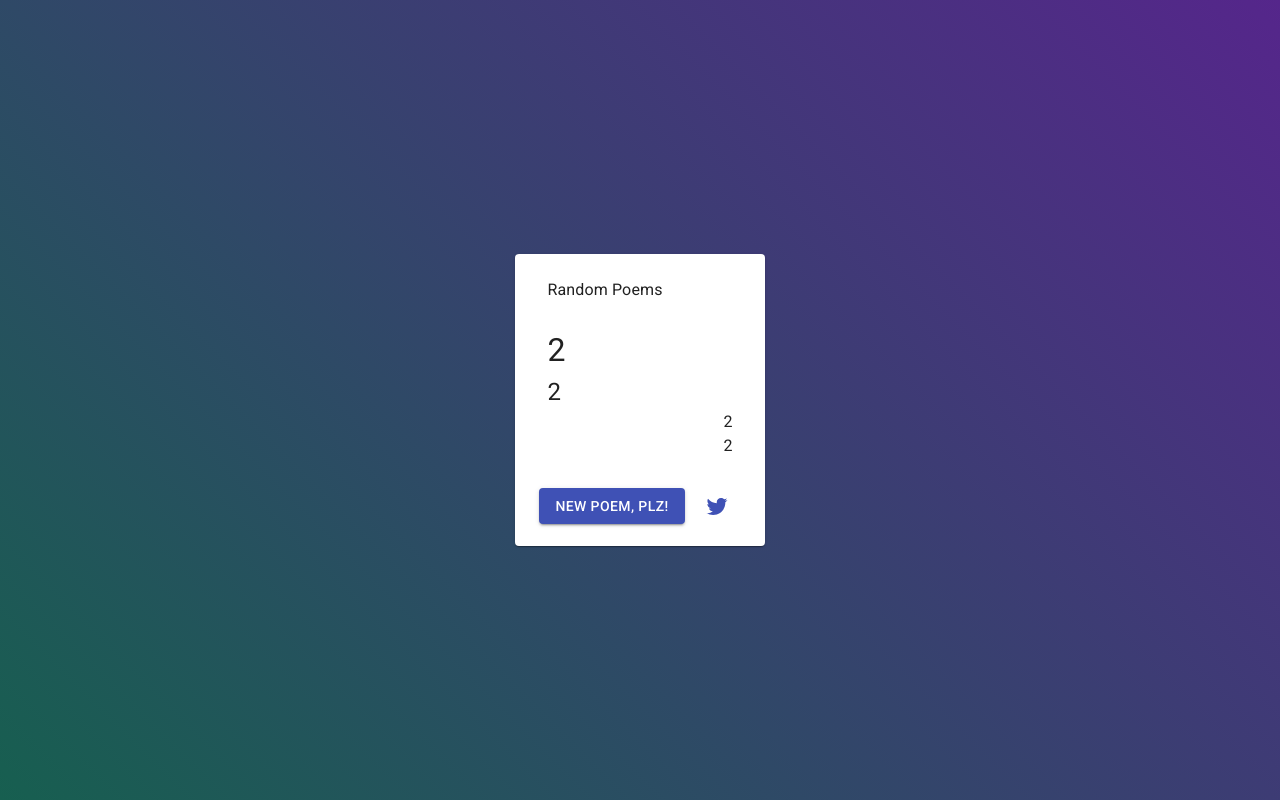
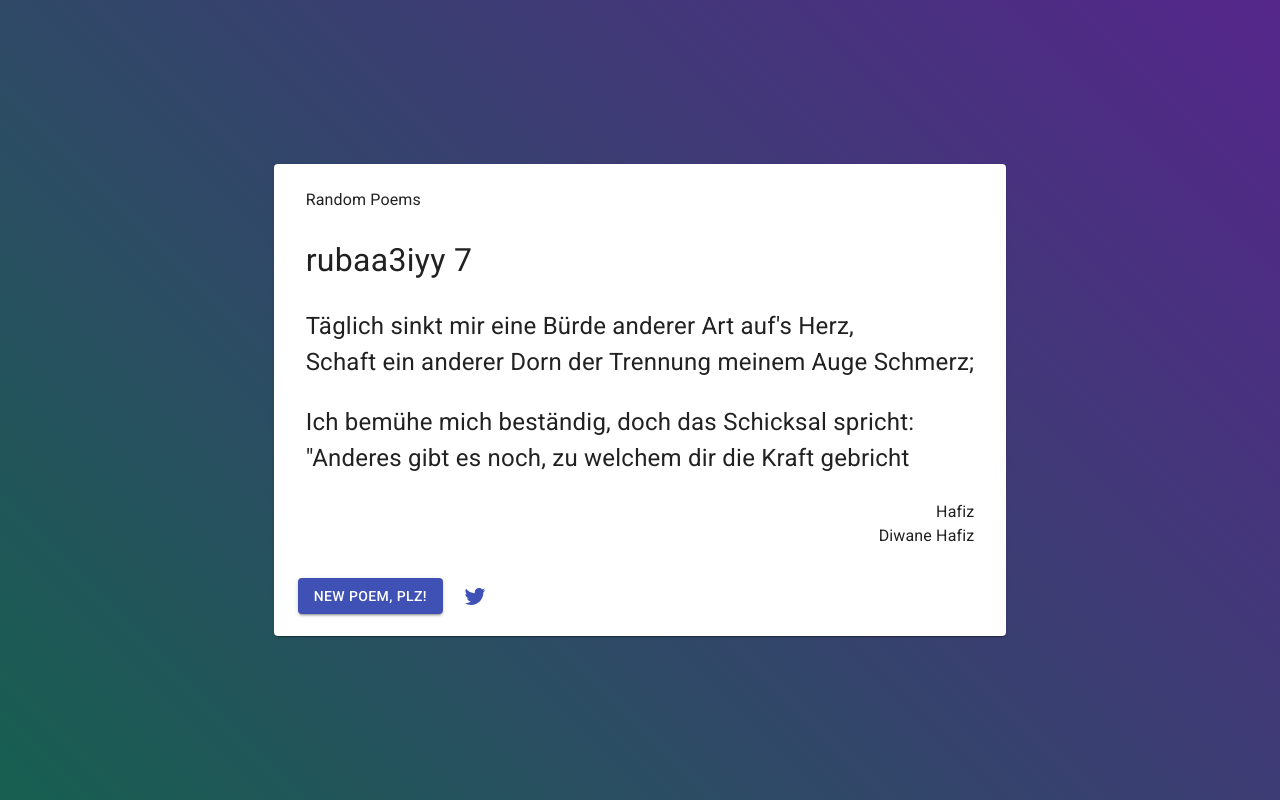
Before and after one commit to Dmnk28/quote-machine, a React (Create React App) app in the folder quote/: page / in a window 1280 px wide. Built offline with nearby package versions, Linux system fonts and the light colour scheme.

Commit message:
Typed some more Poems in, so there is more variety.

```diff
--- a/quote/src/data/_poems.js
+++ b/quote/src/data/_poems.js
@@ -6,22 +6,23 @@ const poems = [
         source: 'West-östlicher Diwan | Suleika Nameh'
     },
     {
-        title: '2',
-        text: '2',
-        author: '2',
-        source: '2'
+        title: 'rubaa3iyy 7',
+        text: '<p>Täglich sinkt mir eine Bürde anderer Art auf\'s Herz,<br/>Schaft ein anderer Dorn der Trennung meinem Auge Schmerz;</p><p>Ich bemühe mich beständig, doch das Schicksal spricht:<br/>"Anderes gibt es noch, zu welchem dir die Kraft gebricht</p>',
+        trans: '',
+        author: 'Hafiz',
+        source: 'Diwane Hafiz'
     },
     {
-        title: '3',
-        text: '3',
-        author: '3',
-        source: '3'
+        title: 'rubaa3iyy 25',
+        text: '<p>Behandle, Freund, nicht grausam deinen Feind;<br/>Trink\' lauteren Wein und sei vergnügt dabei;</p><p>Den Kunstliebenden gib deinen Kragen Preis<br/>Doch von den Schurken mach\' den Saum dir frei.</p>',
+        author: 'Hafiz',
+        source: 'Diwane Hafiz'
     },
     {
-        title: '3',
-        text: '3',
-        author: '3',
-        source: '3'
+        title: 'rubaa3iyy 33',
+        text: '<p>Du, vor dem die keusche Knospe sich errötend neigt<br/>Und die trunkene Narzisse Scham und Staunen zeig!</p><p>Kann mit dir doch selbst die Rose sich vergleichen nicht,<br/>Denn sie borget von dem Monde, er von dir das Licht.</p>',
+        author: 'Hafiz',
+        source: 'Diwane Hafiz'
     }
 ];
 
```
